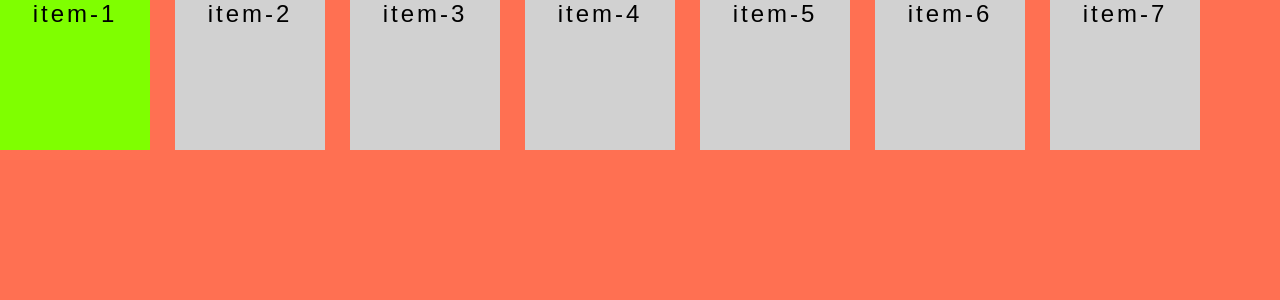
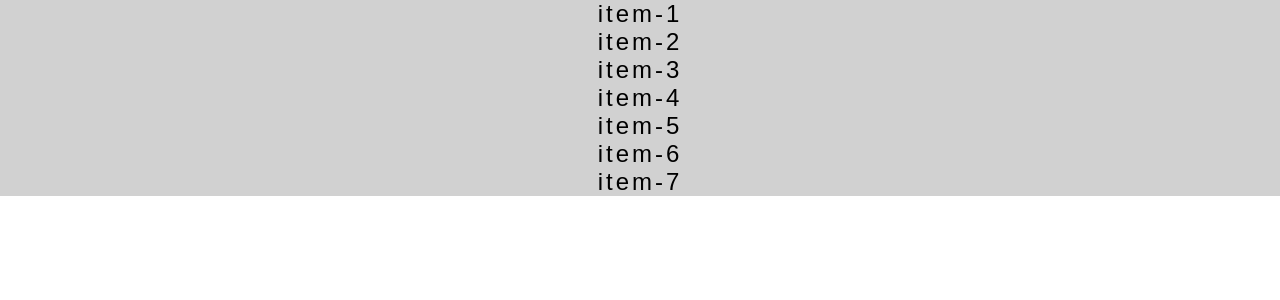
Before and after one commit to joepasss/sass_study, a React (Create React App) app in the folder grid-layout/: page / in a window 1280 px wide. Shown: the top 300 px of the page. Built offline with nearby package versions, Linux system fonts and the light colour scheme.

Commit message:
(Blog post) grid

```diff
--- a/grid-layout/src/sections/gridContainer/gridContainer.scss
+++ b/grid-layout/src/sections/gridContainer/gridContainer.scss
@@ -1,20 +1,7 @@
 @import '../../styles/global.scss';
 
 section.grid-container {
-  background-color: #ff7052;
   height: 100vh;
-
-  display: grid;
-
-  grid-template-rows: repeat(2, minmax(150px, min-content));
-
-  /**** Auto Fill ****/
-  grid-template-columns: repeat(auto-fill, 150px);
-
-  /**** Auto Fit ****/
-  grid-template-columns: repeat(auto-fit, 150px);
-
-  gap: 25px;
 
   div.item {
     font-size: 1.5rem;
@@ -23,8 +10,4 @@ section.grid-container {
     letter-spacing: 3px;
     background-color: rgb(209, 209, 209);
   }
-
-  div.item-1 {
-    background-color: chartreuse;
-  }
 }
```
